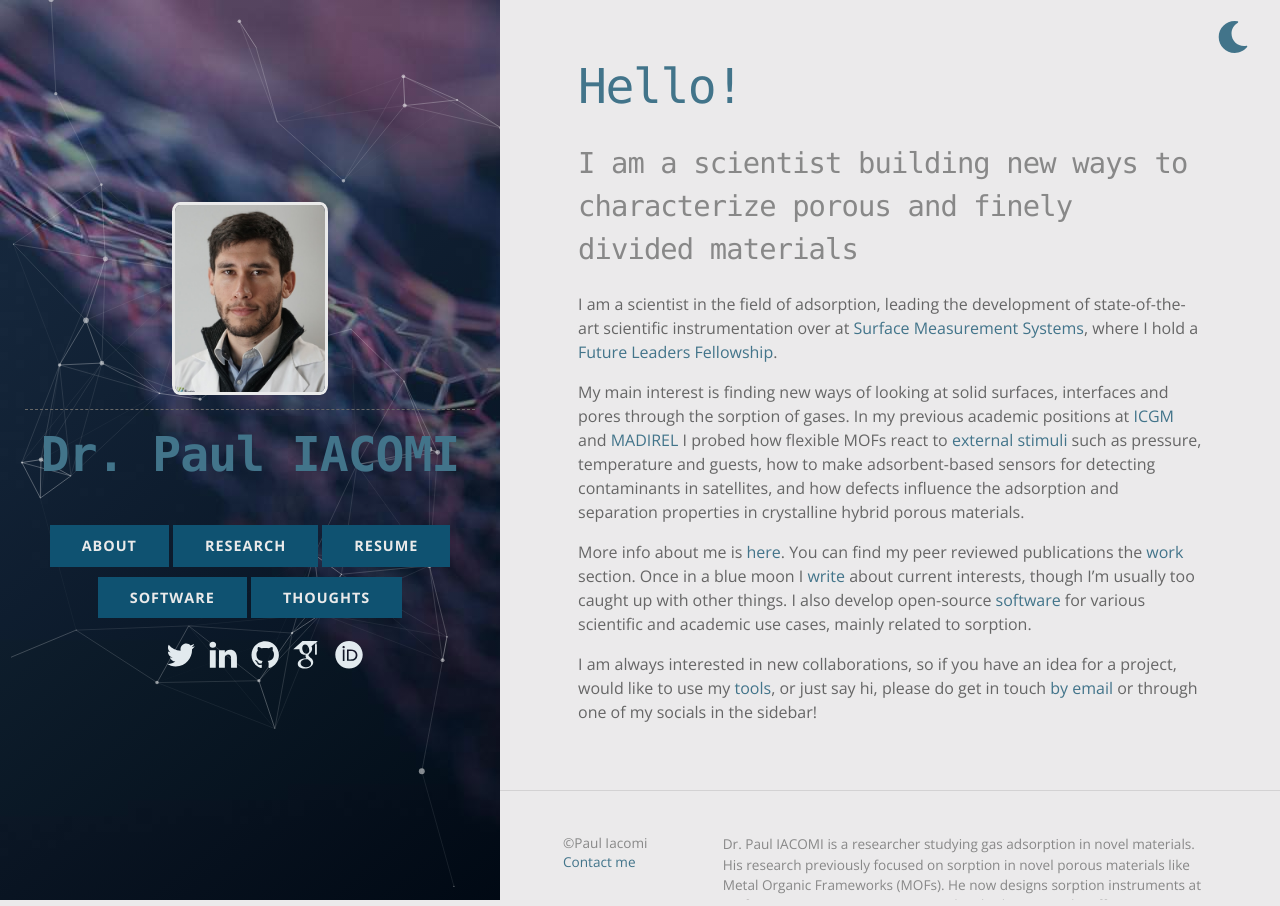
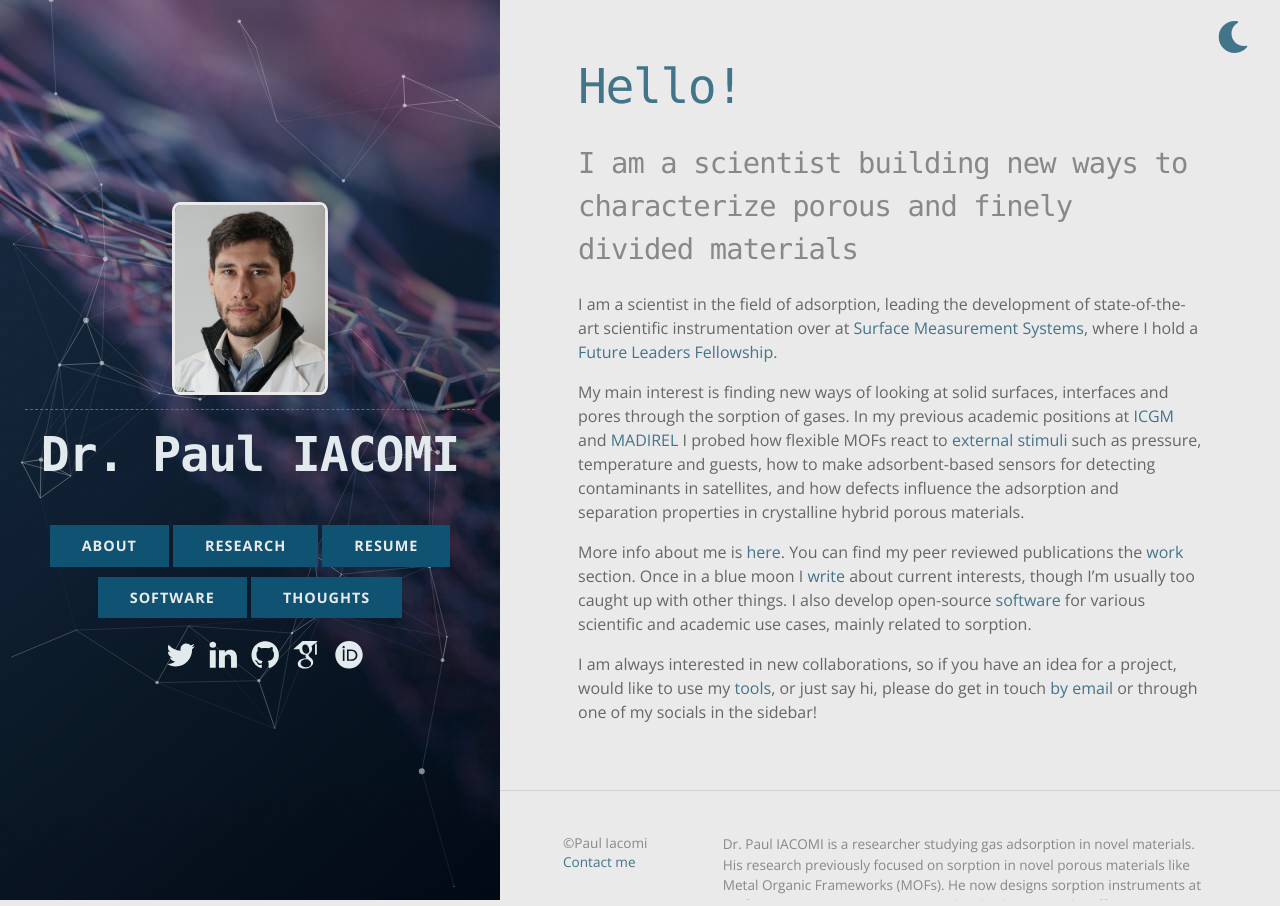
Before and after one commit to pauliacomi/pauliacomi.github.com, a Jekyll site: the page built from _pages/index.md, in a window 1280 px wide. Built offline with Jekyll 4.4.1, drawn with Linux system fonts in a browser that asks for light colours.

Commit message:
fix: done #7

```diff
--- a/_sass/layout.scss
+++ b/_sass/layout.scss
@@ -44,7 +44,7 @@
   display: inline-block;
   font-weight: bold;
   font-family: Monaco, "Bitstream Vera Sans Mono", "Lucida Console", Terminal, monospace;
-  color: var(--site-title);
+  color: var(--site-title-color);
   letter-spacing: -1px;
 
   @include large {
--- a/_sass/main.scss
+++ b/_sass/main.scss
@@ -223,7 +223,7 @@ hr {
   }
 
   @include small {
-    color: var(--icon-color-inverted);
+    color: var(--icon-color);
   }
 }
 
```
